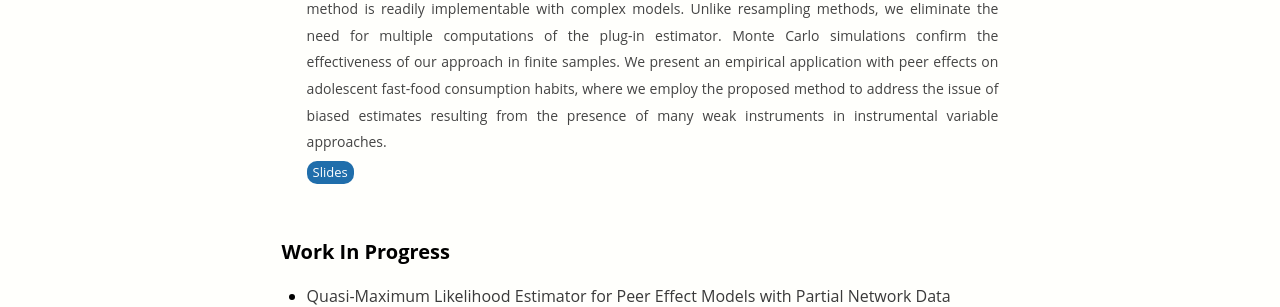
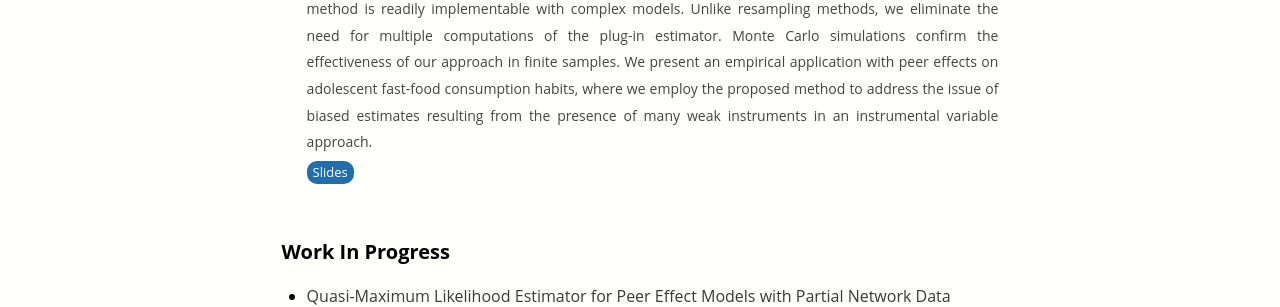
Before and after one commit to ahoundetoungan/ahoundetoungan.github.io, a Jekyll site: the page built from research/index.html, in a window 1280 px wide and 900 px high, scrolled down 1926 px. Shown: the part 447-754 px from the top of the window. Built offline with Jekyll 4.4.1, drawn with Linux system fonts in a browser that asks for light colours; some of the changed text lies outside the part shown.

Commit message:
research

```diff
--- a/research/index.html
+++ b/research/index.html
@@ -56,7 +56,7 @@
       <a type="button" class="button"  href="https://www.cirano.qc.ca/files/publications/2023s-19.pdf" target="_blank">Paper</a>
     </li>
     <li><p class="nomarginafter"><b>Inference for Two-Stage Extremum Estimators</b> - with Abdoul Haki Maoude (Draft available upon request)</p>
-      <p class="nomarginafter nomarginbefore descriptif">We present a simulation-based approach to approximate the asymptotic variance and asymptotic distribution function of two-stage estimators. We focus on extremum estimators in the second stage and consider a large class of estimators in the first stage. This class includes extremum estimators, high-dimensional estimators, and other types of estimators (e.g., Bayesian estimators). We accommodate scenarios where the asymptotic distributions of both the first- and second-stage estimators are non-normal. We also allow for the second-stage estimator to exhibit a significant bias due to the first-stage sampling error. We introduce a debiased plug-in estimator and establish its limiting distribution. Our method is readily implementable with complex models.  Unlike resampling methods, we eliminate the need for multiple computations of the plug-in estimator. Monte Carlo simulations confirm the effectiveness of our approach in finite samples. We present an empirical application with peer effects on adolescent fast-food consumption habits, where we employ the proposed method to address the issue of biased estimates resulting from the presence of many weak instruments in instrumental variable approaches.</p>
+      <p class="nomarginafter nomarginbefore descriptif">We present a simulation-based approach to approximate the asymptotic variance and asymptotic distribution function of two-stage estimators. We focus on extremum estimators in the second stage and consider a large class of estimators in the first stage. This class includes extremum estimators, high-dimensional estimators, and other types of estimators (e.g., Bayesian estimators). We accommodate scenarios where the asymptotic distributions of both the first- and second-stage estimators are non-normal. We also allow for the second-stage estimator to exhibit a significant bias due to the first-stage sampling error. We introduce a debiased plug-in estimator and establish its limiting distribution. Our method is readily implementable with complex models.  Unlike resampling methods, we eliminate the need for multiple computations of the plug-in estimator. Monte Carlo simulations confirm the effectiveness of our approach in finite samples. We present an empirical application with peer effects on adolescent fast-food consumption habits, where we employ the proposed method to address the issue of biased estimates resulting from the presence of many weak instruments in an instrumental variable approach.</p>
       <a type="button" class="button"  href="/files/Papers/2SAsymptotic_slides.pdf" target="_blank">Slides</a>
     </li>
   </ul>
```
